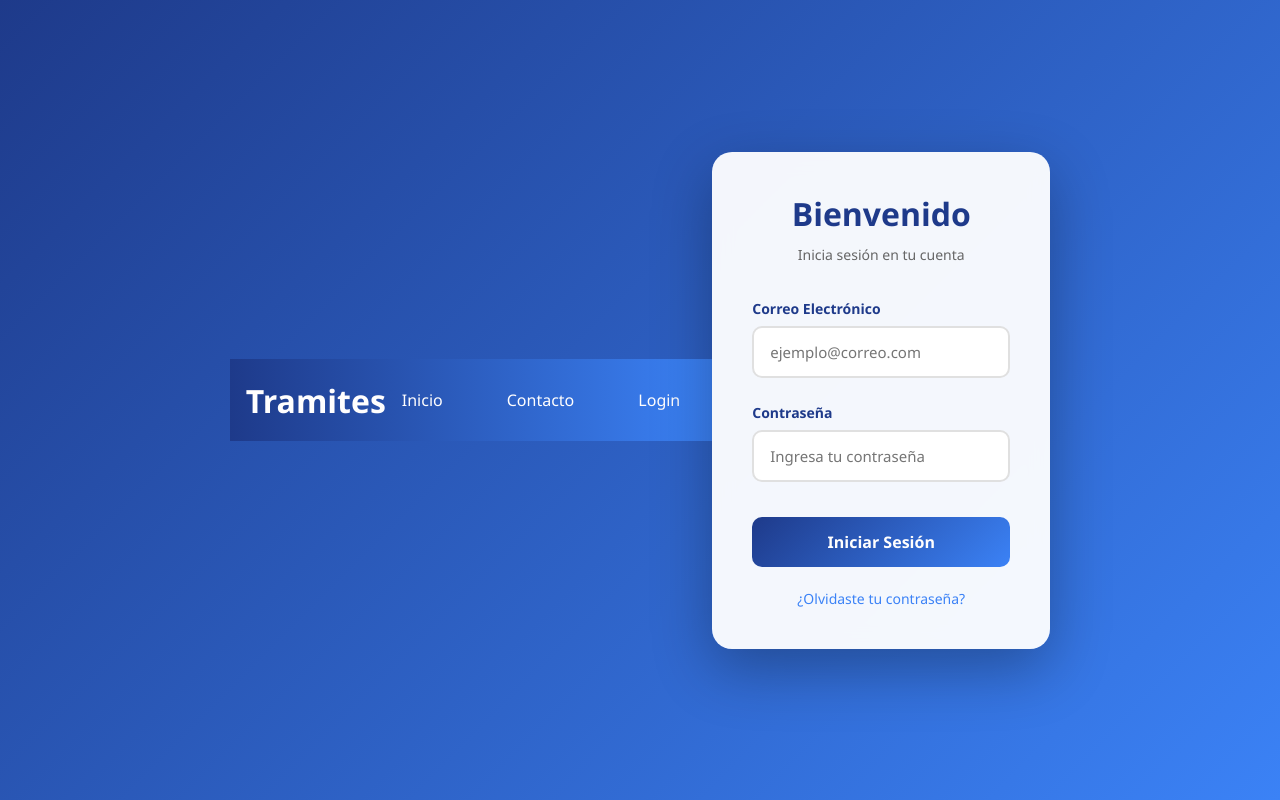
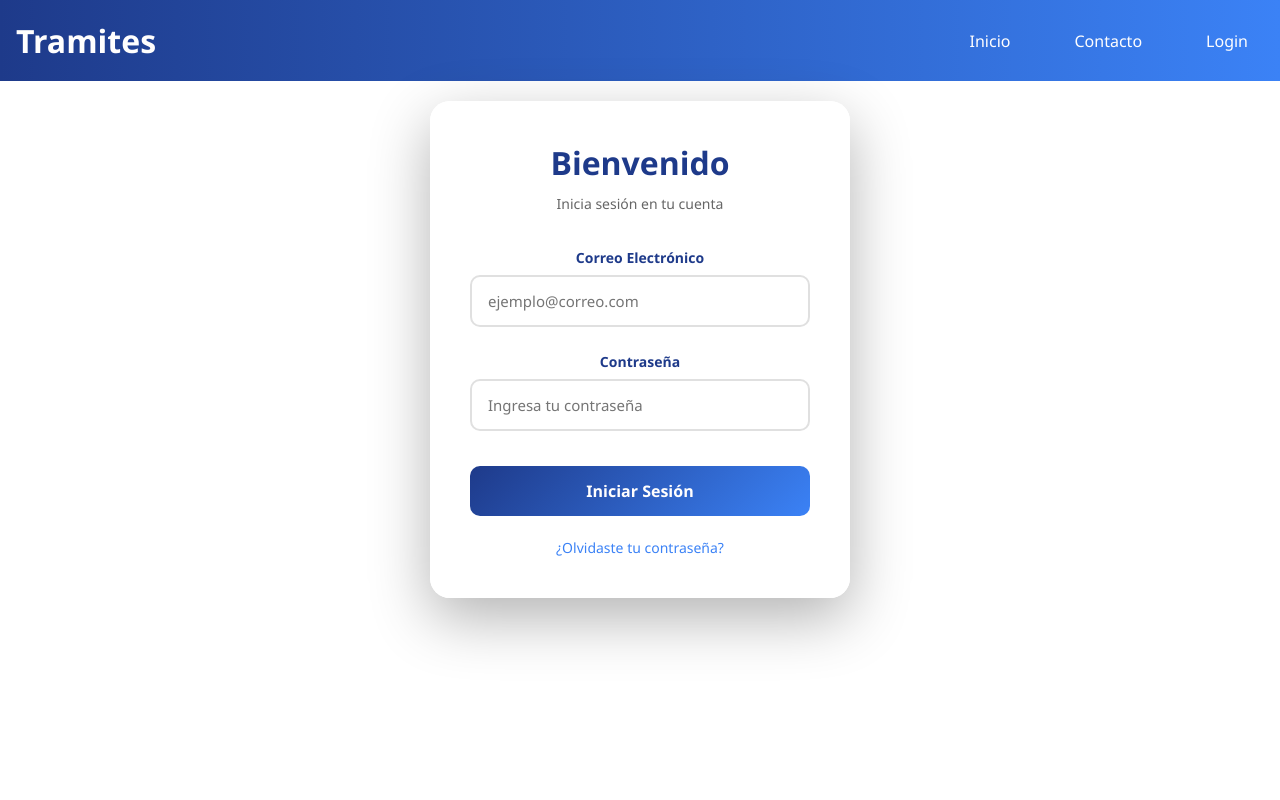
Before and after one commit to Hectorchan10/SistemaTramites, a PHP site: page /views/login.html in a window 1280 px wide. Run offline with PHP 8.4, Linux system fonts and the light colour scheme.

Commit message:
Modificacion del estilo pagina login  e indentacion

```diff
--- a/style/login.css
+++ b/style/login.css
@@ -1,25 +1,3 @@
-:root {
-            --color-primario: #1e3a8a;
-            --color-secundario: #3b82f6;
-            --color-texto: #fffefe;
-        }
-
-        * {
-            margin: 0;
-            padding: 0;
-            box-sizing: border-box;
-        }
-
-        body {
-            font-family: 'Segoe UI', Tahoma, Geneva, Verdana, sans-serif;
-            background: linear-gradient(135deg, var(--color-primario) 0%, var(--color-secundario) 100%);
-            min-height: 100vh;
-            display: flex;
-            justify-content: center;
-            align-items: center;
-            padding: 20px;
-        }
-
 .login-container {
   background: rgba(255, 255, 255, 0.95);
   padding: 40px;
@@ -28,6 +6,7 @@
   width: 100%;
   max-width: 420px;
   backdrop-filter: blur(10px);
+  margin: 20px;
 }
 
 .login-header {
@@ -112,23 +91,3 @@
 .forgot-password a:hover {
   color: var(--color-primario);
 }
-
-        .message {
-            padding: 12px;
-            border-radius: 8px;
-            margin-bottom: 20px;
-            font-size: 14px;
-            display: none;
-        }
-
-        .message.success {
-            background: #d4edda;
-            color: #155724;
-            border: 1px solid #c3e6cb;
-        }
-
-        .message.error {
-            background: #f8d7da;
-            color: #721c24;
-            border: 1px solid #f5c6cb;
-        }
--- /dev/null
+++ b/style/mensages.css
@@ -0,0 +1,19 @@
+.message {
+  padding: 12px;
+  border-radius: 8px;
+  margin-bottom: 20px;
+  font-size: 14px;
+  display: none;
+}
+
+.message.success {
+  background: #d4edda;
+  color: var(--color-Exito);
+  border: 1px solid #c3e6cb;
+}
+
+.message.error {
+  background: #f8d7da;
+  color: var(--color-error);
+  border: 1px solid #f5c6cb;
+}
--- a/style/style.css
+++ b/style/style.css
@@ -2,6 +2,8 @@
 @import url('nav.css');
 @import url('banner.css');
 @import url('responsive.css');
+@import url('login.css');
+@import url('mensages.css');
 * {
   margin: 0;
   padding: 0;
--- a/views/login.html
+++ b/views/login.html
@@ -1,11 +1,10 @@
 <!DOCTYPE html>
 <html lang="es">
   <head>
-    <meta charset="UTF-8">
-    <meta name="viewport" content="width=device-width, initial-scale=1.0">
+    <meta charset="UTF-8" />
+    <meta name="viewport" content="width=device-width, initial-scale=1.0" />
     <title>Iniciar Sesión</title>
-    <link rel="stylesheet" href="/style/login.css">
-    <link rel="stylesheet" href="/style/style.css">
+    <link rel="stylesheet" href="/style/style.css" />
   </head>
   <body>
     <header>
@@ -27,6 +26,7 @@
     </header>
 
     <main>
+      <center>
         <div class="login-container">
           <div class="login-header">
             <h1>Bienvenido</h1>
@@ -44,7 +44,7 @@
                 name="email"
                 placeholder="ejemplo@correo.com"
                 required
-                  >
+              />
             </div>
 
             <div class="form-group">
@@ -55,7 +55,7 @@
                 name="password"
                 placeholder="Ingresa tu contraseña"
                 required
-                  >
+              />
             </div>
 
             <button type="submit" class="btn-login">Iniciar Sesión</button>
@@ -65,13 +65,14 @@
             <a href="#">¿Olvidaste tu contraseña?</a>
           </div>
         </div>
+      </center>
     </main>
 
     <script>
       const loginForm = document.getElementById('loginForm');
       const messageDiv = document.getElementById('message');
 
-        loginForm.addEventListener('submit', function(e) {
+      loginForm.addEventListener('submit', function (e) {
         e.preventDefault();
 
         const email = document.getElementById('email').value;
```
Lines whose indentation alone changed are shown as unchanged.
